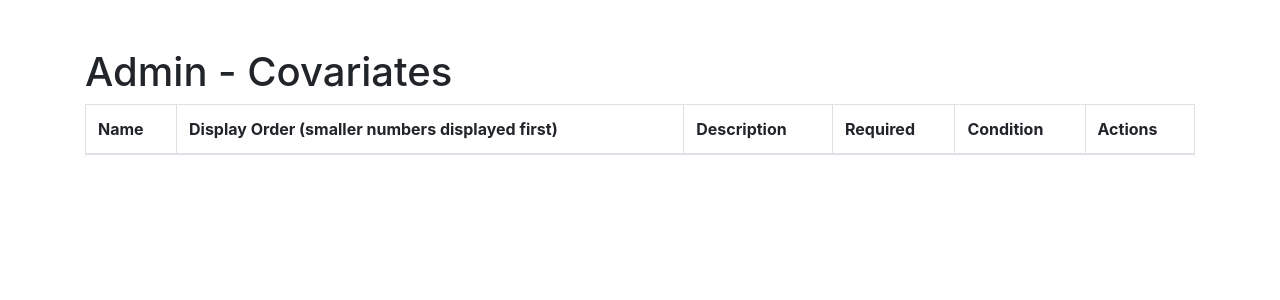
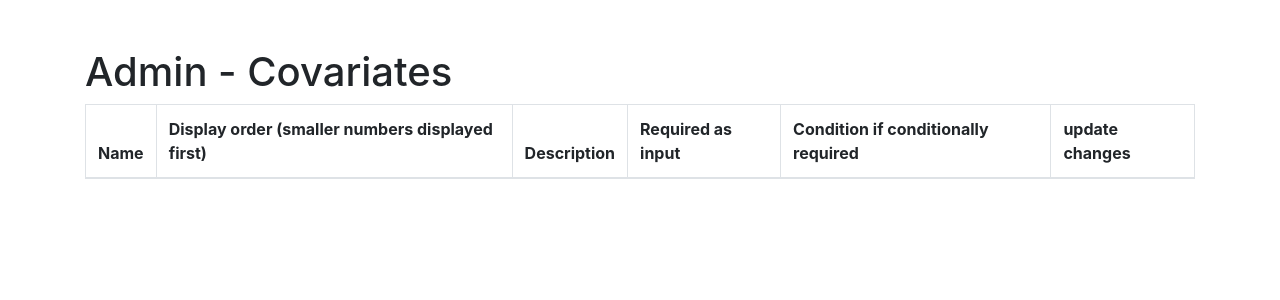
Before and after one commit to springinnovate/pestcontrol_livingdatabase, a Flask app: page /admin/covariate in a window 1280 px wide. Shown: the top 300 px of the page. Run offline with Flask 3, Linux system fonts and the light colour scheme; data that the repository does not hold is empty; some libraries are stand-ins or nearby versions.

Commit message:
better naaming an dlowercase

```diff
--- a/docker_contexts/backend/app.py
+++ b/docker_contexts/backend/app.py
@@ -347,7 +347,9 @@ def admin_covariate():
 @app.route('/get_covariates', methods=['GET'])
 def get_covariates():
     session = SessionLocal()
-    covariate_list = session.query(CovariateDefn).order_by(CovariateDefn.display_order, CovariateDefn.name).all()
+    covariate_list = session.query(CovariateDefn).order_by(
+        CovariateDefn.display_order,
+        func.lower(CovariateDefn.name)).all()
     covariates = [{
         'id_key': c.id_key,
         'name': c.name,
--- a/docker_contexts/backend/templates/admin_covariate.html
+++ b/docker_contexts/backend/templates/admin_covariate.html
@@ -24,11 +24,11 @@
             <thead>
                 <tr>
                     <th>Name</th>
-                    <th>Display Order (smaller numbers displayed first)</th>
+                    <th>Display order (smaller numbers displayed first)</th>
                     <th>Description</th>
-                    <th>Required</th>
-                    <th>Condition</th>
-                    <th>Actions</th>
+                    <th>Required as input</th>
+                    <th>Condition if conditionally required</th>
+                    <th>update changes</th>
                 </tr>
             </thead>
             <tbody id="covariate-table-body">
```
